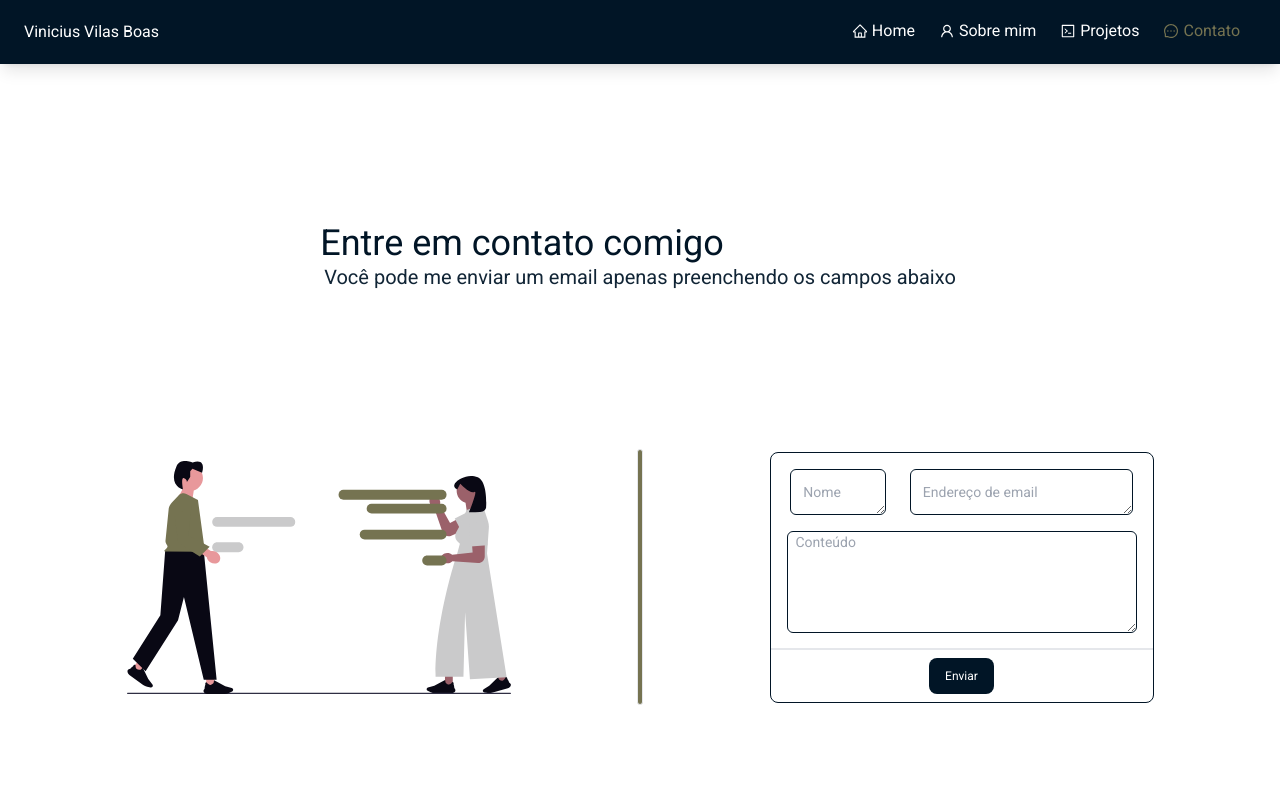
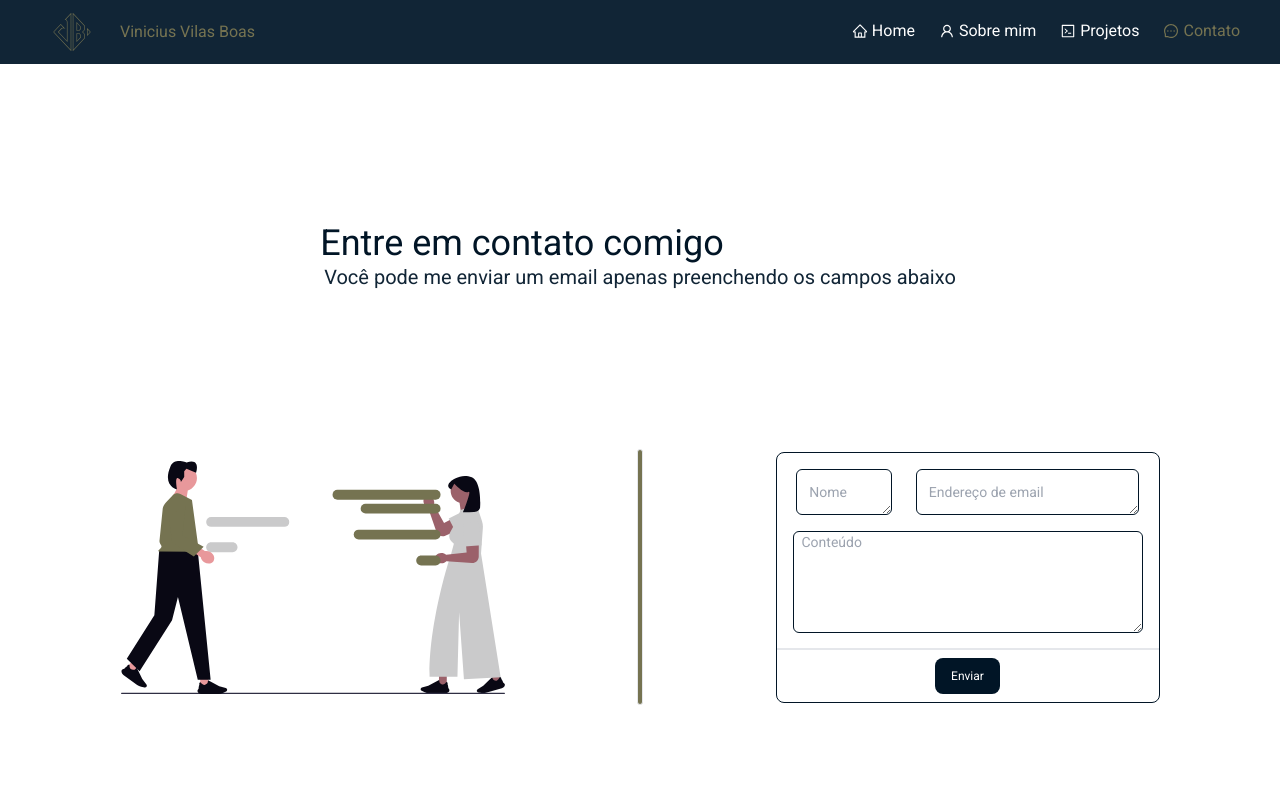
Before and after one commit to ViniciusVilasB/Portifolio, a React (Vite) app: page /contact in a window 1280 px wide. Shown: the top 800 px of the page. Built offline with nearby package versions, Linux system fonts and the light colour scheme.

Commit message:
Avanços header

```diff
--- a/src/components/Header.jsx
+++ b/src/components/Header.jsx
@@ -8,12 +8,12 @@ import {
     AiOutlineMenu,
     AiOutlineClose,
 } from "react-icons/ai";
+import imgIcon from '../assets/icon.svg'
 
 export default function Header(){
 
     const [isScrolling, setIsScrolling] = useState(false);
     const [isMenuOpen, setIsMenuOpen] = useState(false);
-    const [headerText, setHeaderText] = useState("Vinicius Vilas Boas");
 
     const handleScroll = () => {
         setIsScrolling(true);
@@ -35,10 +35,6 @@ export default function Header(){
         };
     }, []);
 
-    useEffect(() => {
-        setHeaderText(isMenuOpen ? 'VB' : 'Vinicius Vilas Boas');
-    }, [isMenuOpen]);
-
     const navItems = [
         { to: '/', label: 'Home', icon: <AiOutlineHome /> },
         { to: '/about', label: 'Sobre mim', icon: <AiOutlineUser /> },
@@ -47,12 +43,13 @@ export default function Header(){
       ];
 
     return(
-        <header className={`flex w-full bg-minha-cor-1 text-white justify-between items-center h-16 p-6 fixed shadow-lg
+        <header className={`flex w-full bg-minha-cor-1-light text-white justify-between items-center h-16 p-6 fixed
             transition-all duration-200 ease-in-out
-            ${isScrolling & !isMenuOpen ? "backdrop-blur-sm bg-minha-cor-1 bg-opacity-80" : "bg-minha-cor-1"}`}>
+            ${isScrolling & !isMenuOpen ? "backdrop-blur-sm bg-opacity-80" : "bg-minha-cor-1-light"}`}>
 
-            <div>
-                <h1>{headerText}</h1>
+            <div className="flex items-center text-minha-cor-2 ">
+                <img src={imgIcon} className='h-24' alt="Imagem de logo do site" />
+                <h1>Vinicius Vilas Boas</h1>
             </div>
 
             <div className="md:hidden hover:cursor-pointer" onClick={() => setIsMenuOpen(!isMenuOpen)}>
@@ -67,7 +64,8 @@ export default function Header(){
                         <li key={to} className="button-nav">
                             <NavLink
                                 to={to}
-                                className={'flex items-center gap-1'}>
+                                className={'flex items-center gap-1'}
+                                onClick={() => setIsMenuOpen(false)}>
                                 {icon}
                                 {label}
                             </NavLink>
--- a/src/pages/Contact.jsx
+++ b/src/pages/Contact.jsx
@@ -21,7 +21,8 @@ export default function Contact() {
             .then((response) => {
                 alert('Email enviado com sucesso!');
             }, (err) => {
-                alert('Falha ao enviar o email. Tente novamente.');
+                // alert('Falha ao enviar o email. Tente novamente.');
+                alert('Essa função está em manutenção, utilize outrtos meios de comunicação.');
             });
     };
 
@@ -33,7 +34,7 @@ export default function Contact() {
                 <h2 className='text-xl px-1 text-minha-cor-1-light'>Você pode me enviar um email apenas preenchendo os campos abaixo</h2>
             </div>
 
-            <div className='flex justify-evenly w-full items-center flex-col-reverse md:flex-row'>
+            <div className='flex justify-evenly w-full items-center flex-col-reverse md:flex-row gap-3'>
                 <div className=''>
                     <img
                         src={imgChatting}
```
Also changed, not shown: src/assets/icon.svg (added).
